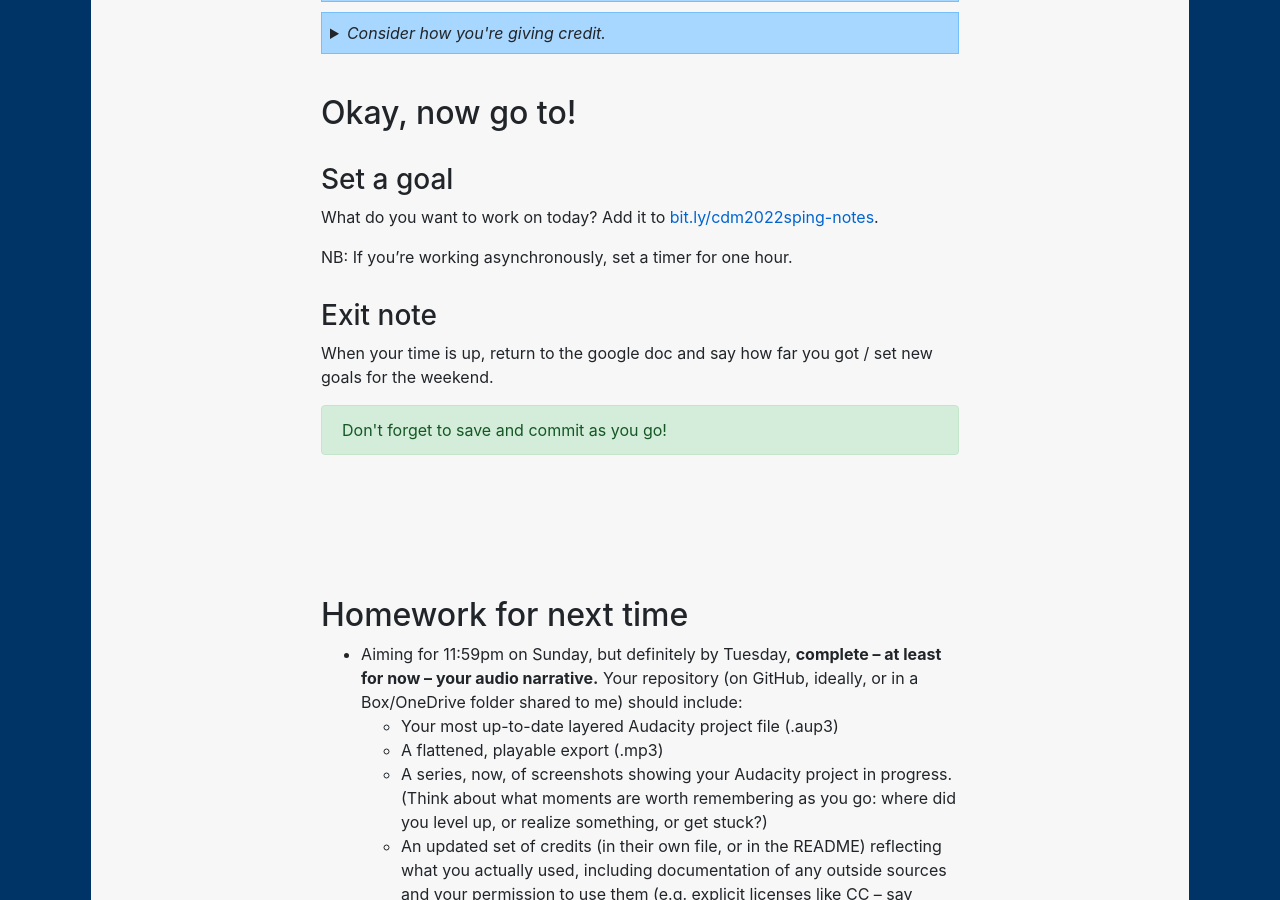
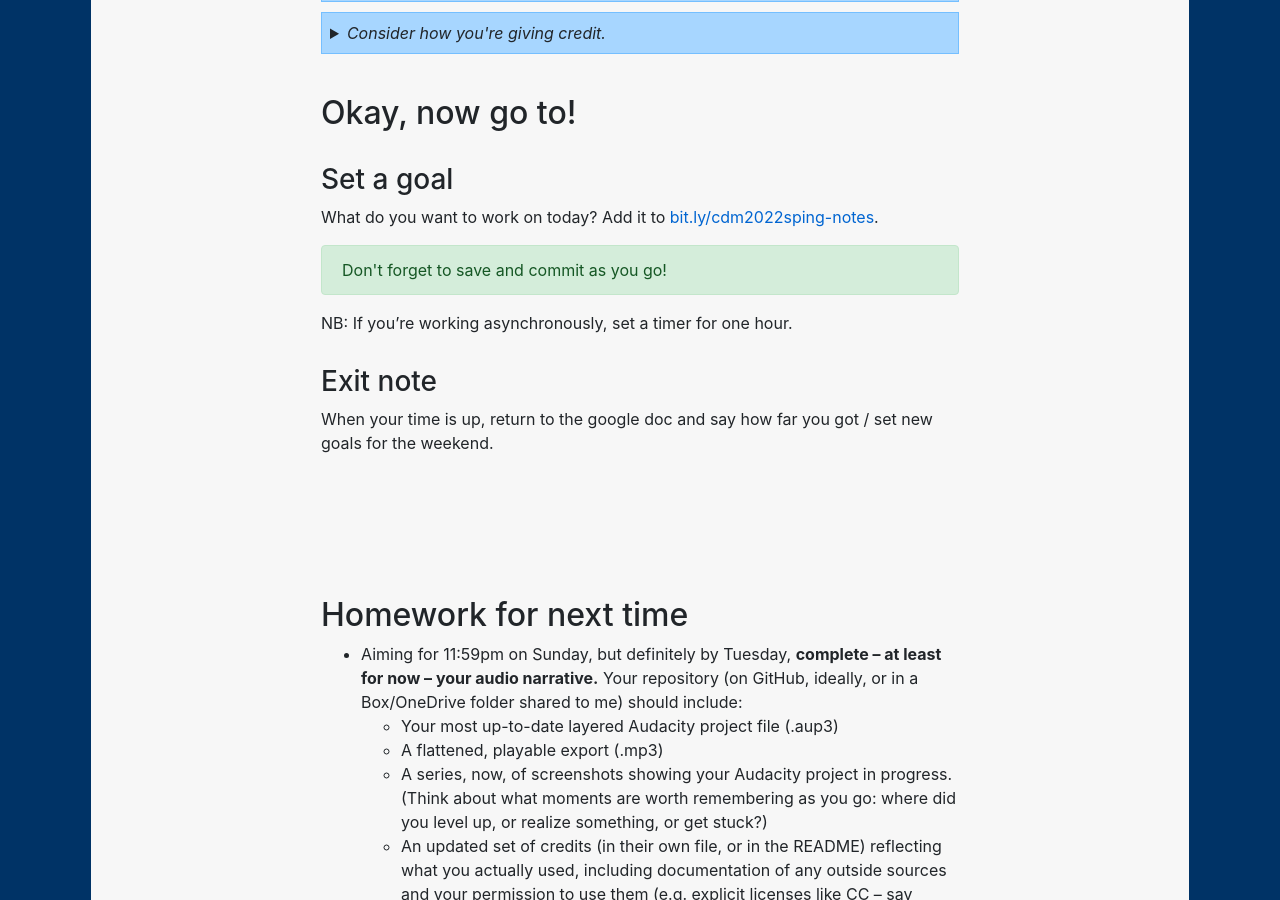
Before and after one commit to benmiller314/cdm2022spring, a Jekyll site: the page built from plans/lesson-08.md, in a window 1280 px wide and 900 px high, scrolled down 1269 px. Built offline with Jekyll 4.4.1, drawn with Linux system fonts in a browser that asks for light colours; our own code applies the rules of GitHub Pages for plain Markdown files.

```diff
--- a/plans/lesson-08.md
+++ b/plans/lesson-08.md
@@ -124,15 +124,13 @@ Many of you are doing smart work to differentiate foreground sounds from backgro
 
 ### Set a goal
 What do you want to work on today? Add it to [bit.ly/cdm2022sping-notes](bit.ly/cdm2022sping-notes).
-
+<div class="alert alert-success">
+Don't forget to save and commit as you go!
+</div>
 NB: If you're working asynchronously, set a timer for one hour.
 
 ### Exit note
 When your time is up, return to the google doc and say how far you got / set new goals for the weekend.
-
-<div class="alert alert-success">
-Don't forget to save and commit as you go!
-</div>
 
 
 <div style="height:100px; height:10vh;">
```
